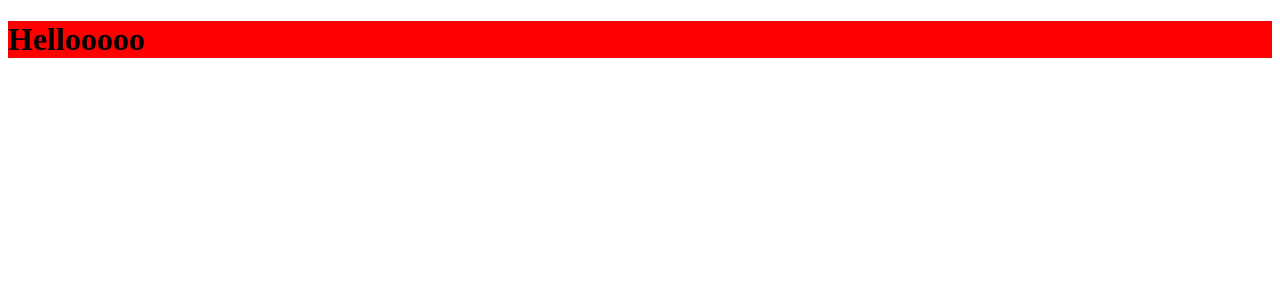
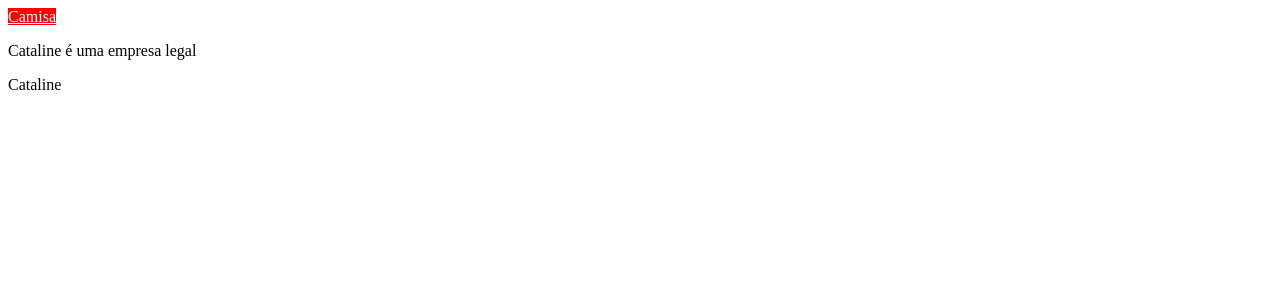
Before and after one commit to Brenno-Daniel/bootcamp-cataline, a Vue app in the folder vue-key-features/frontend/: page / in a window 1280 px wide. Shown: the top 300 px of the page. Built offline with nearby package versions, Linux system fonts and the light colour scheme.

Commit message:
organize files | init vue directives

```diff
--- a/vue-key-features/frontend/src/App.vue
+++ b/vue-key-features/frontend/src/App.vue
@@ -1,5 +1,17 @@
 <template>
-  <h1>Hellooooo</h1>
+  <div>
+    <!-- diretiva v-bind (mais usada somente com o :) -->
+    <a :href="product.url" :class="productClass">
+      {{ product.name }}
+    </a>
+
+    <!-- v-text -->
+    <!-- com interpolação conseguimos misturar o que vem la do Javascript com o HTML -->
+    <p>{{ company }} é uma empresa legal</p>
+    <!-- com o v-text o dado que escolhemos fazer a interpolação sobrescreve o conteúdo da tag -->
+    <p v-text="company"></p>
+    <!-- <p v-text="company"> é uma empresa legal</p> -->
+  </div>
 </template>
 
 <script lang="ts">
@@ -8,31 +20,30 @@ import { defineComponent } from 'vue'
 export default defineComponent({
   data() {
     return {
-      message: 'Hello Cataline'
+      product: {
+        name: 'Camisa',
+        url: 'http://loja.com/product/123456',
+        stock: false
+      },
+      company: 'Cataline'
     }
   },
-  // utilizamos o beforeCreated quando precisamos fazer alguma coisa o mais cedo possível, mas que não tenha contato com o seu próprio componente (em relação aos dados e a própria DOM).
-  beforeCreate() {
-    console.log('Antes da criação!')
-    console.log(this.message)
-  },
-  created() {
-    console.log('Depois da criação!')
-    console.log(this.message)
-  },
-  // Um gancho sempre tem acesso a tudo que o gancho anterior tinha.
-  // Antes da montagem ele não tem acesso à DOM, ou seja, o gancho beforeMounted não tem acesso à DOM.
-  beforeMount() {
-    console.log('Antes da montagem')
-    console.log(this.message)
-    console.log(this.$el) // beforeMounted não tem acesso ao elemento na DOM
-  },
-  // Depois da montagem do componente ele tem acesso à DOM, mounted tem acesso à DOM.
-  mounted() {
-    console.log('Depois da montagem')
-    console.log(this.message)
-    console.log(this.$el) // mounted tem acesso ao elemento na DOM
-    this.$el.style.background = 'red' // qualquer alteração na DOM deve ser realizado após o gancho mounted
+  computed: {
+    productClass(): string {
+      return this.product.stock ? 'sucess' : 'danger'
+    }
   }
 })
 </script>
+
+<style scoped>
+.sucess {
+  background-color: green;
+  color: white;
+}
+
+.danger {
+  background-color: red;
+  color: white;
+}
+</style>
```
Also changed, not shown: vue-key-features/frontend/src/components/lifeCycleHooks/LifrCycleHooks.vue (added, +68 -0 lines).
